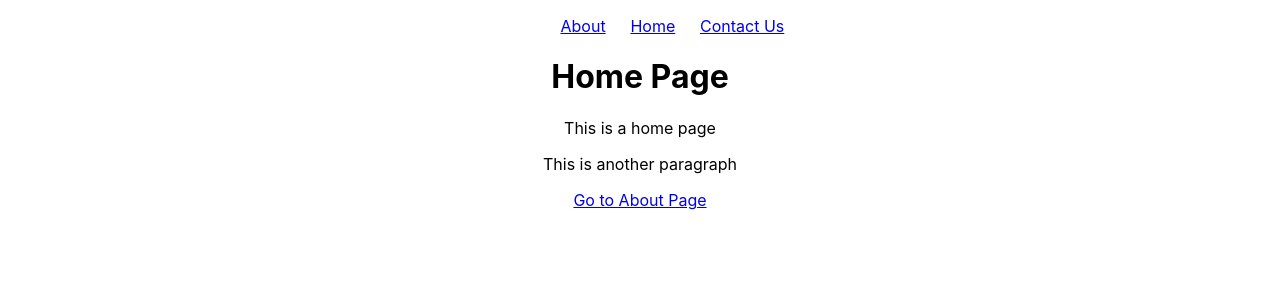
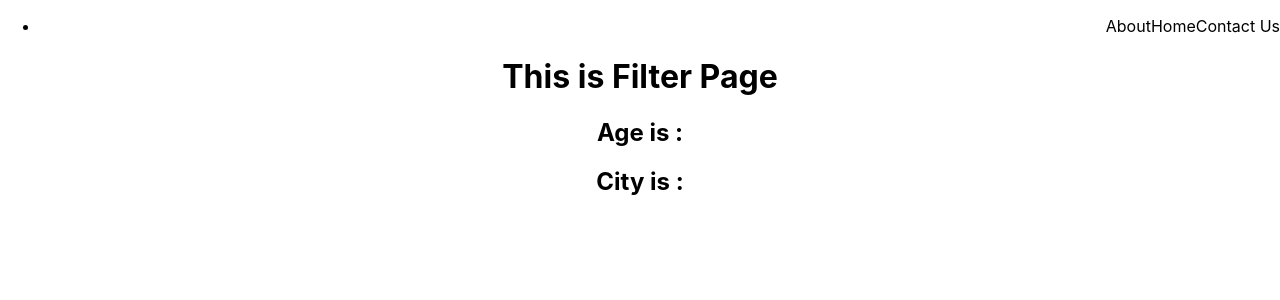
Before and after one commit to helloabdulmajid/react_router6, a React (Create React App) app: page /filter in a window 1280 px wide. Before the commit this address led to /. Shown: the top 300 px of the page. Built offline with nearby package versions, Linux system fonts and the light colour scheme.

Commit message:
Navigation on click

```diff
--- a/src/App.js
+++ b/src/App.js
@@ -5,6 +5,7 @@ import About from './components/About';
 import Navbar from './components/Navbar';
 // import Page404 from './components/Page404'
 import User from './components/User';
+import Filter from './components/Filter';
 
 
 
@@ -20,7 +21,7 @@ function App() {
       {/* <Route path='/*' element={<Page404/>}/>    */}
       <Route path='/user/:name' element={<User/>}/>
 
-
+      <Route path='/filter' element={<Filter/>}/>
       <Route path='/*' element={<Navigate to='/'/>}/>
 
 
--- /dev/null
+++ b/src/components/Filter.jsx
@@ -0,0 +1,18 @@
+import {useSearchParams} from 'react-router-dom'
+function Filter(){
+
+    const [searchParams,setSearchParams]=useSearchParams();
+    const age=searchParams.get('age');
+    const city=searchParams.get('city');
+
+
+    return(
+        <div>
+            <h1>This is Filter Page</h1>
+            <h2>Age is : {age}</h2>
+            <h2>City is : {city}</h2>
+        </div>
+    )
+}
+
+export default Filter;
--- a/src/components/Home.jsx
+++ b/src/components/Home.jsx
@@ -1,12 +1,17 @@
-import {Link} from 'react-router-dom'
+import {Link,useNavigate} from 'react-router-dom'
  function Home()
 {
+    const navigate=useNavigate();
     return<>
     <h1>Home Page</h1>
     <p>This is a home page </p>
     <p>This is another paragraph </p>
     <Link to="/about">Go to About Page
     </Link>
+    <br/>
+    <button onClick={()=> navigate('/about')} >Go to About Section</button>
+    <button onClick={()=> navigate('/filter')} >Go to Filter Section</button>
+
     </>
 }
 export default Home;
--- a/src/components/Navbar.css
+++ b/src/components/Navbar.css
@@ -1,8 +1,21 @@
-.liststy{
-    list-style: none;
-
+.navbar{
+    text-align: right;
 }
-.liststy a{
-    padding-left: 2%;
-
+.navbar .active{
+    color: skyblue;
 }
+.navbar li{
+    display: inline-block;
+    padding: 10px 5px;
+    text-decoration: none;
+}
+.navbarlink{
+    color: black;
+    text-decoration: none;
+}
+.navbarlink:hover{
+    color: greenyellow;
+}
+.navul{
+    text-decoration: none;
+}
--- a/src/components/Navbar.jsx
+++ b/src/components/Navbar.jsx
@@ -1,13 +1,13 @@
-import {Link} from 'react-router-dom';
+import {NavLink} from 'react-router-dom';
 import './Navbar.css'
 function NavBar(){
     return(
         <div>
-      <ul>
-        <li className='liststy'>
-        <Link to="/about">About</Link>
-        <Link to="/">Home</Link>
-        <Link to='/contact'>Contact Us</Link>
+      <ul className='navul'>
+        <li className='navbar'>
+        <NavLink className="navbarlink" to="/about">About</NavLink>
+        <NavLink className="navbarlink" to="/">Home</NavLink>
+        <NavLink className="navbarlink" to='/contact'>Contact Us</NavLink>
 
 
 
```
